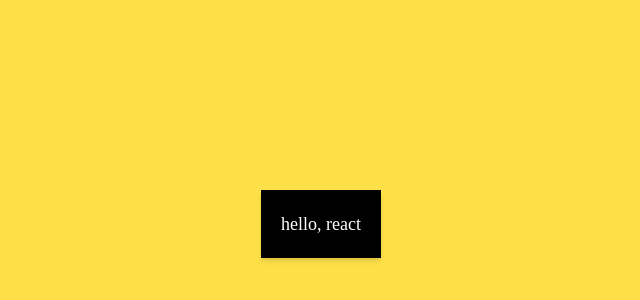
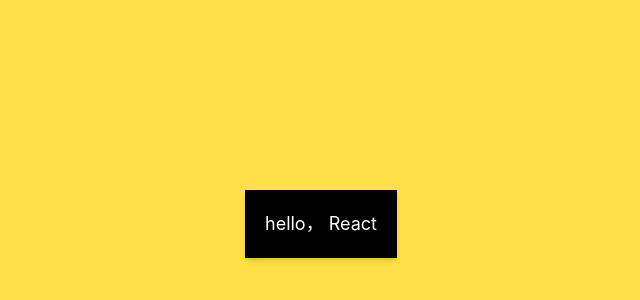
Before and after one commit to xlk1995/base-react, a React (Vite) app: page / in a window 1280 px wide. Shown: the part 176-476 px from the top of the page, without its empty margins (319-959 px from the left). Built offline with nearby package versions, Linux system fonts and the light colour scheme.

Commit message:
feat: 添加antd

```diff
--- a/package.json
+++ b/package.json
@@ -10,6 +10,9 @@
     "preview": "vite preview"
   },
   "dependencies": {
+    "@ant-design/cssinjs": "^1.18.4",
+    "antd": "^5.15.3",
+    "dayjs": "^1.11.10",
     "deepmerge": "^4.3.1",
     "react": "^18.2.0",
     "react-dom": "^18.2.0"
--- a/src/App.tsx
+++ b/src/App.tsx
@@ -1,11 +1,41 @@
+// src/app.tsx
+
+import { ConfigProvider, theme, App as AntdApp } from 'antd'
+import { StyleProvider } from '@ant-design/cssinjs'
+import 'dayjs/locale/zh-cn'
+import zhCN from 'antd/locale/zh_CN'
+
+import { FC } from 'react'
+
 import $styles from './app.module.css'
+// 包装应用的时候需要使用StyleProvider取消Antd的降权（同样是为了防止tailwind与antd产生样式冲突），并且在ConfigProvider中把背景取消，然后换个紧凑皮肤theme.defaultAlgorithm
 
-const App = () => {
+const App: FC = () => {
   return (
-    <div className={$styles.app}>
-      <div className={$styles.container}>hello, react</div>
-    </div>
+    <ConfigProvider
+      locale={zhCN}
+      theme={{
+        algorithm: theme.defaultAlgorithm,
+        token: {
+          colorPrimary: '#00B96B'
+        },
+        components: {
+          Layout: {
+            colorBgBody: ''
+          }
+        }
+      }}
+    >
+      <StyleProvider hashPriority='high'>
+        <AntdApp>
+          <div className={$styles.app}>
+            <div className={$styles.container}>
+              hello， React
+            </div>
+          </div>
+        </AntdApp>
+      </StyleProvider>
+    </ConfigProvider>
   )
 }
-
 export default App
--- a/tailwind.config.js
+++ b/tailwind.config.js
@@ -22,5 +22,9 @@ module.exports = {
       }
     }
   },
+  // 为了防止tailwind与antd产生样式冲突
+  corePlugins: {
+    preflight: false
+  },
   plugins: []
 }
```
Also changed, not shown: 2 other files (tests, documents, lock files or other folders).
